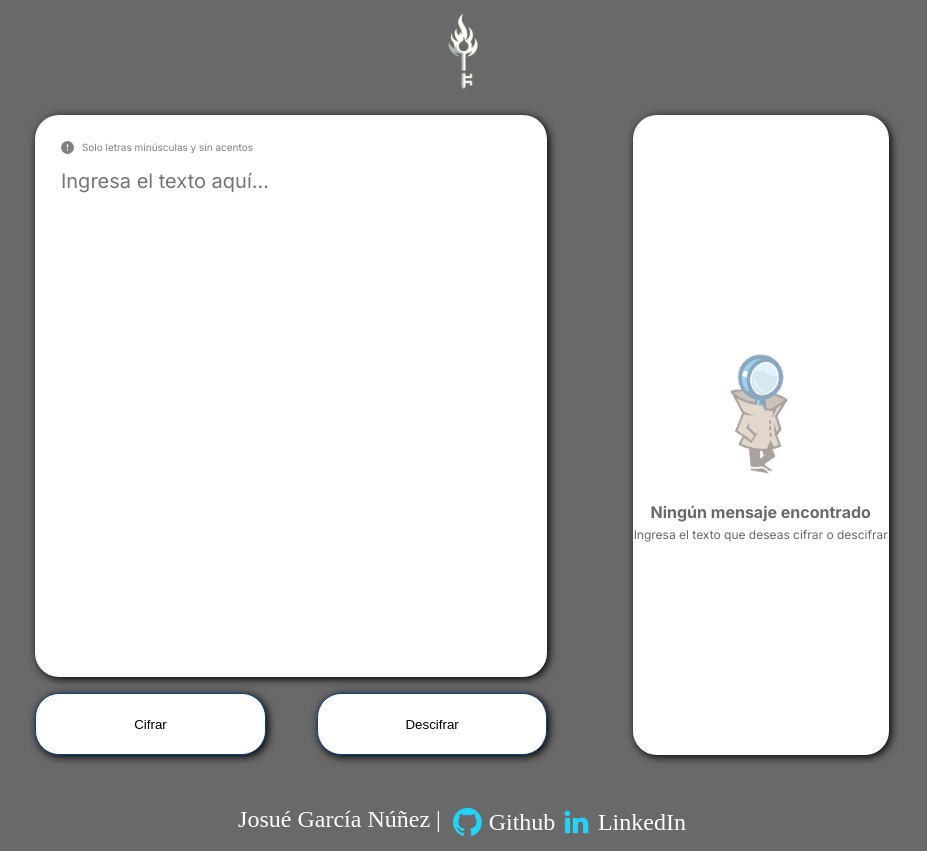
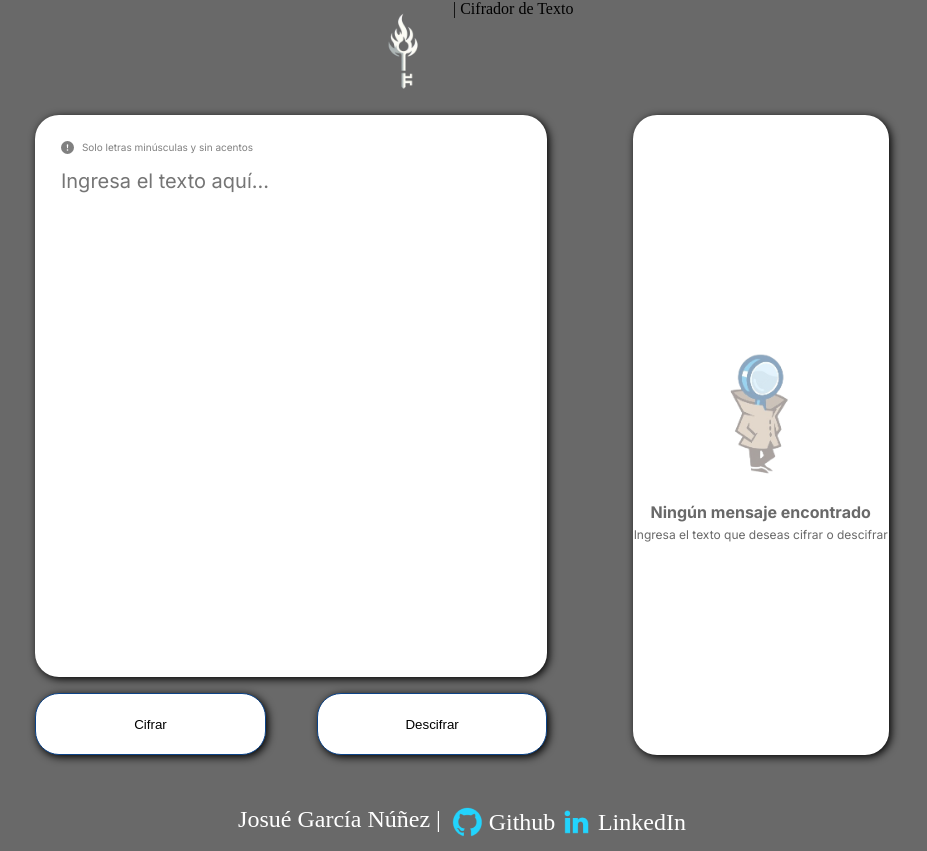
Before and after one commit to Josu3G4RNu/cifrador-de-texto, a plain HTML site: page index.html in a window 1280 px wide. Shown: the whole page, without its empty margins (178-1105 px from the left). Drawn offline with Linux system fonts and the light colour scheme; a web font is replaced by a local one.

Commit message:
Actualiza el header del archivo

```diff
--- a/index.html
+++ b/index.html
@@ -9,7 +9,7 @@
     <link rel="stylesheet" href="./styles/style.css">
 </head>
 <body>
-    <header><img class="logo" src="./assets/logo.png" alt="Logo de Key on Fire"></header>
+    <header><img class="logo" src="./assets/logo.png" alt="Logo de Key on Fire"><p id="title"> | Cifrador de Texto</p></header>
     <main class="main-container">
         <section class="main-container__interfaz">
             <div class="main-container__interfaz__texto">
```
